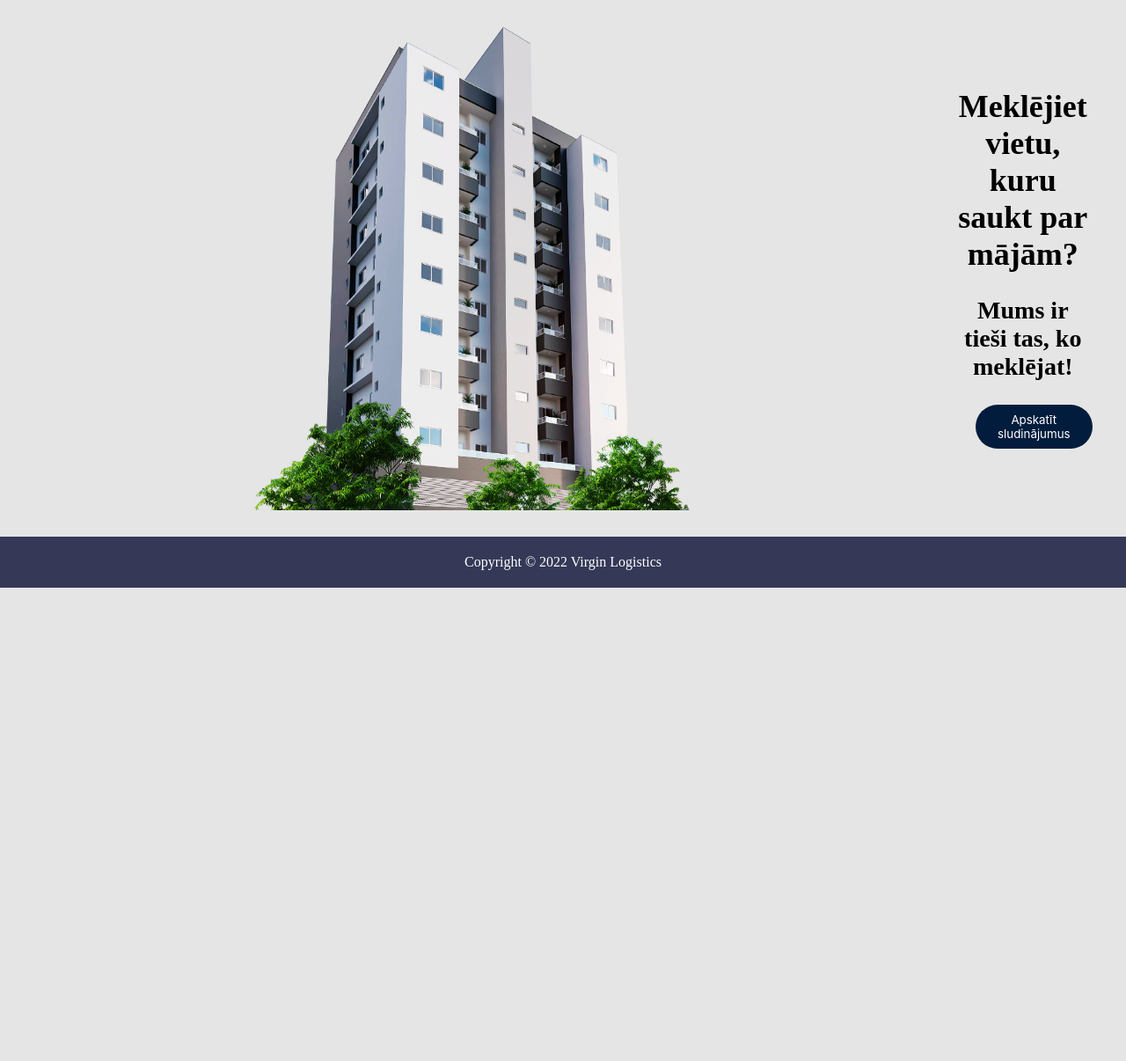
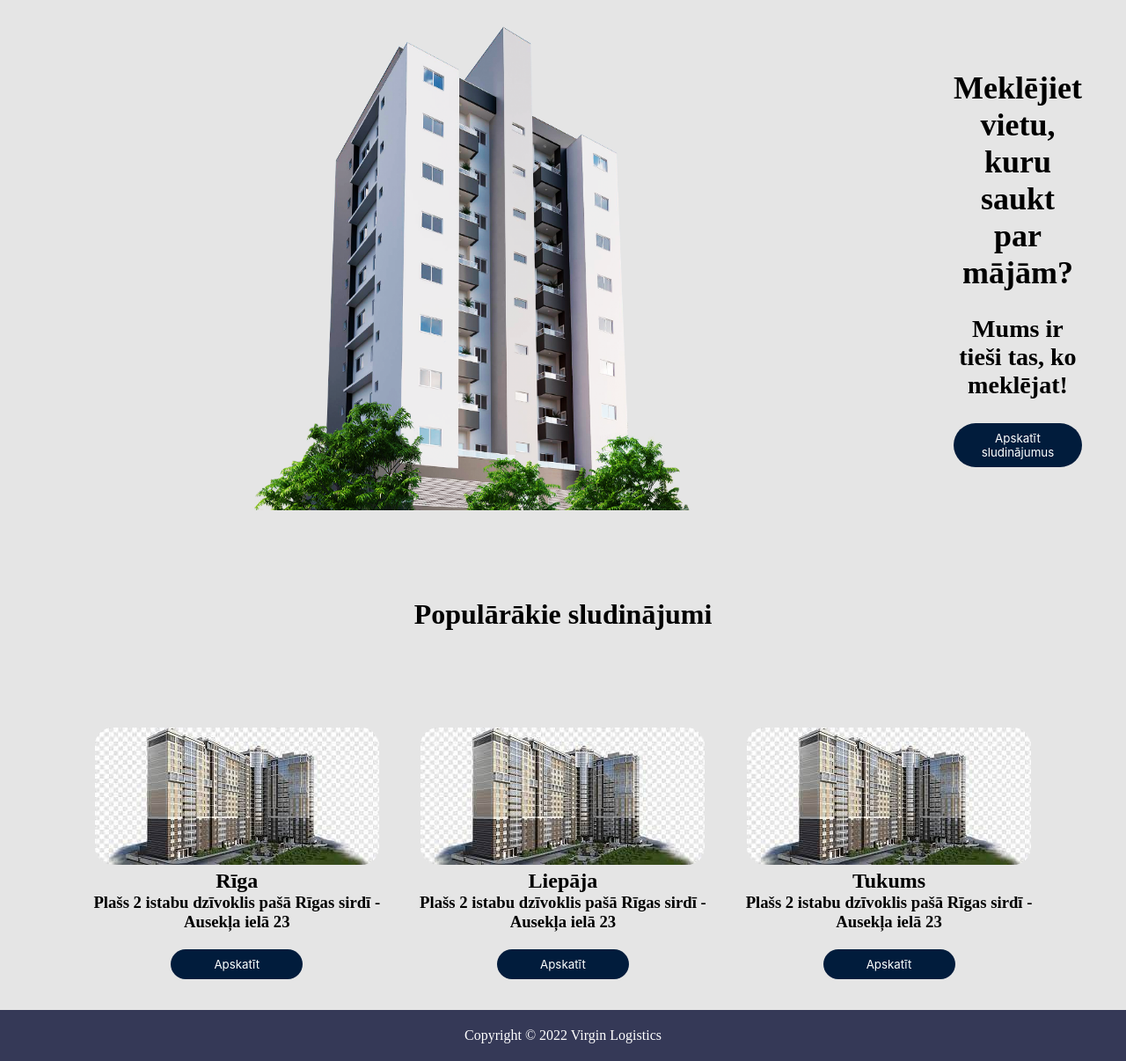
Before and after one commit to defaulltss/VirginLogistics, a Flask app: page / in a window 1280 px wide. Shown: the part 180-1386 px from the top of the page at 88% size. Before the commit the page ends 848 px from the top, so only its background shows below. Run offline with Flask 2, Linux system fonts and the light colour scheme.

Commit message:
Izveidoti sludinajumi pilsetas

```diff
--- a/static/visual.css
+++ b/static/visual.css
@@ -5,7 +5,7 @@
 }
 html {
     background-color: #E5E5E5;
-    overflow-x: hidden
+    overflow-x: hidden;
 }
 footer {
     text-align: center;
@@ -39,8 +39,20 @@
     border-radius: 50px;
     background-color: #011C3C;
     color: white;
+    font-family: 'Inter', sans-serif;
+}
+.login {
+    padding: 9px 25px;
+    border: none;
+    border-radius: 50px;
+    background-color: #011C3C;
+    color: white;
     margin-left: 25px;
     font-family: 'Inter', sans-serif;
+}
+#btn {
+    margin-top: 20px;
+    width: 150px;
 }
 .sludinajumi, .sakums, .par, .rēķini, .profils, .parmums {
     font-size: large ;
@@ -127,3 +139,37 @@
     height: 550px;
     margin-left: 200px;
 }
+.popsludbox {
+    padding-top: 100px;
+    padding-bottom: 100px;
+}
+.popslud {
+    text-align: center;
+}
+.column {
+    float: left;
+    width: 33.33%;
+    padding: 5px;
+}
+.row::after {
+    content: "";
+    clear: both;
+    display: table;
+}
+.cityname {
+    text-align: center;
+}
+#image {
+    display: block;
+    margin-left: auto;
+    margin-right: auto;
+    padding: 5px;
+    border-radius: 25px;
+}
+.lookup {
+    align-items: center;
+    display: flex;
+}
+.container{
+    text-align: center;
+}
--- a/templates/index.html
+++ b/templates/index.html
@@ -11,4 +11,33 @@
         </span>
     </div>
 </section>
+<div class="popsludbox">
+    <h1 class="popslud">Populārākie sludinājumi</h1>
+</div>
+<div class="row">
+    <div class="column">
+        <img id ="image" src="/static/img/lejupielāde.jpg" alt="img">
+        <h2 class="cityname">Rīga</h2>
+        <h3 class="cityname">Plašs 2 istabu dzīvoklis pašā Rīgas sirdī - Ausekļa ielā 23</h3>
+        <div class="container">
+            <button id ="btn">Apskatīt</button>
+        </div>
+    </div>
+    <div class="column">
+        <img id ="image" src="/static/img/lejupielāde.jpg" alt="img">
+        <h2 class="cityname">Liepāja</h2>
+        <h3 class="cityname">Plašs 2 istabu dzīvoklis pašā Rīgas sirdī - Ausekļa ielā 23</h3>
+        <div class="container">
+            <button id ="btn">Apskatīt</button>
+        </div>
+    </div>
+    <div class="column">
+        <img id ="image" src="/static/img/lejupielāde.jpg" alt="img">
+        <h2 class="cityname">Tukums</h2>
+        <h3 class="cityname">Plašs 2 istabu dzīvoklis pašā Rīgas sirdī - Ausekļa ielā 23</h3>
+        <div class="container">
+            <button id ="btn">Apskatīt</button>
+        </div>
+    </div>
+</div>
 {% endblock %}
--- a/templates/layout.html
+++ b/templates/layout.html
@@ -13,7 +13,7 @@
                 <li><a class="parmums" href="/about">Par mums</a></li>
             </ul>
         </nav>
-        <a href="/register"><button>Pieslēgties</button></a>
+        <a href="/register"><button class="login">Pieslēgties</button></a>
 </header>
 <main>
 {% block content %}
```
Also changed, not shown: static/img/lejupielāde.jpg (added).
